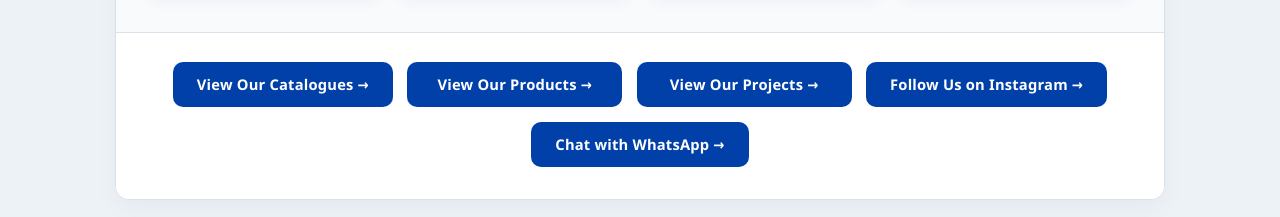
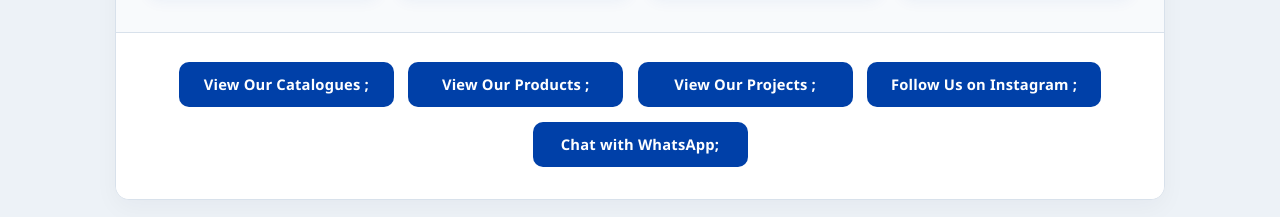
Before and after one commit to FlexoraHub/FlexoraHUB, a plain HTML site: page index.html in a window 1280 px wide. Shown: the part 1091-1308 px from the top of the page. Drawn offline with Linux system fonts and the light colour scheme.

Commit message:
Update index.html

```diff
--- a/index.html
+++ b/index.html
@@ -256,11 +256,11 @@
         <div class="actions-section">
             <div class="btn-group">
                 <!-- Replace # with your actual links -->
-                <a href="#" target="_blank" class="action-btn">View Our Catalogues &rarr;</a>
-                <a href="#" target="_blank" class="action-btn">View Our Products &rarr;</a>
-                <a href="#" target="_blank" class="action-btn">View Our Projects &rarr;</a>
-                <a href="#" target="_blank" class="action-btn">Follow Us on Instagram &rarr;</a>
-                <a href="https://wa.me/919342451882?text=Hi%20RRS%20FlexoraHub!" target="_blank" class="action-btn">Chat with WhatsApp &rarr;</a>
+                <a href="https://1drv.ms/f/c/dd47327b996f6076/IgDgC0aQ6BjiTJI5VjEEYnEnAbDpWDV3lU1TOMOYZhhE2ow?e=GvWhcn" target="_blank" class="action-btn">View Our Catalogues ;</a>
+                <a href="https://1drv.ms/f/c/dd47327b996f6076/IgB07rnQMT7XQJ9yPox80kO3ASUEzXzmVdHUHes7tfzgoXU?e=zeIs6I" target="_blank" class="action-btn">View Our Products ;</a>
+                <a href="https://1drv.ms/f/c/dd47327b996f6076/IgAJsniBHx5EQbYgkZmqfcKsARrVoIrcPZ8xrNqJRqNERkc?e=aOuyAL" target="_blank" class="action-btn">View Our Projects ;</a>
+                <a href="https://www.instagram.com/rrs_flexorahub?utm_source=qr&jplx=MXQzazQyZGViY25uZg==" target="_blank" class="action-btn">Follow Us on Instagram ;</a>
+                <a href="https://wa.me/919342451882?text=Hi%20RRS%20FlexoraHub!" target="_blank" class="action-btn">Chat with WhatsApp;</a>
             </div>
         </div>
 
```
